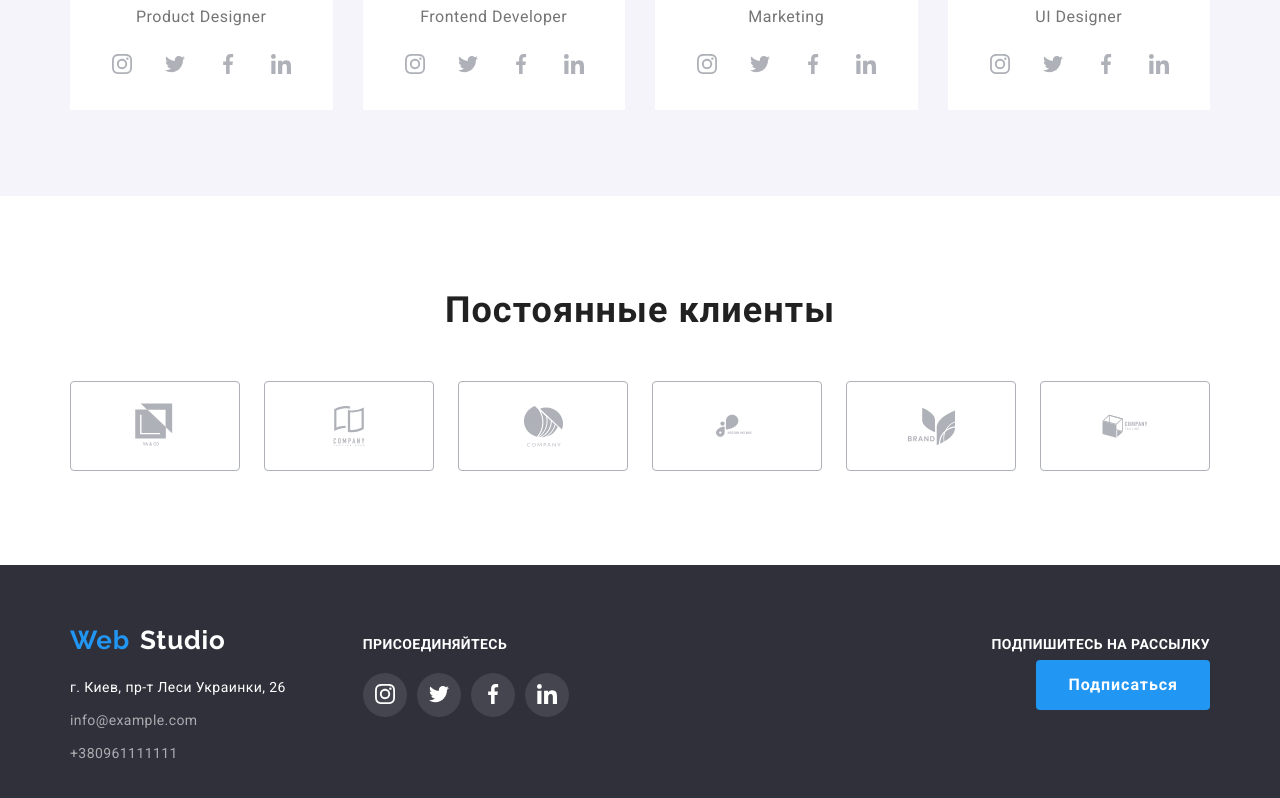
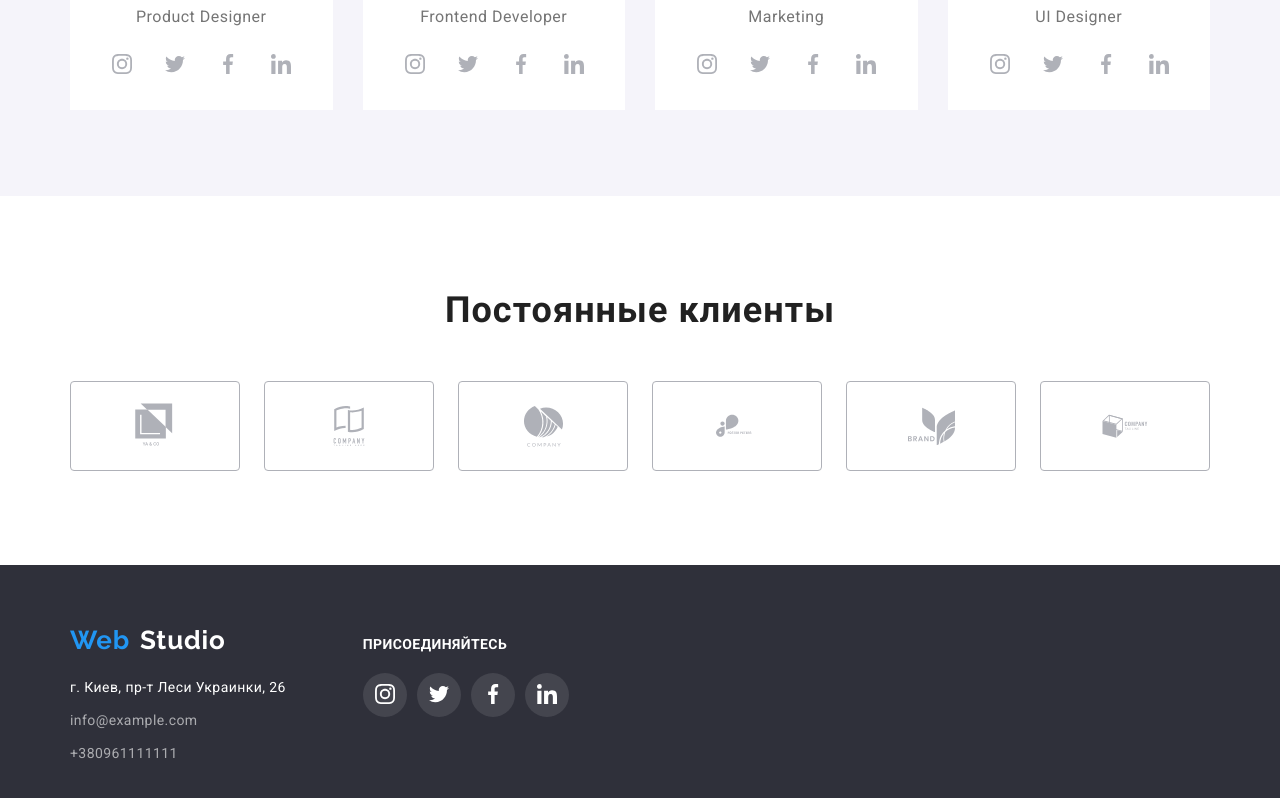
Before and after one commit to arestus/goit-markup-hw-05, a plain HTML site: page index.html in a window 1280 px wide. Shown: the part 2080-2878 px from the top of the page. Drawn offline with Linux system fonts and the light colour scheme.

Commit message:
Убрал лишнее в футере

```diff
--- a/index.html
+++ b/index.html
@@ -387,10 +387,7 @@
             </li>
           </ul>
         </div>
-        <div class="mailing-link">
-          <p class="mailing">Подпишитесь на рассылку</p>
-          <button class="button" type="button">Подписаться</button>
-        </div>
+        <div class="mailing-link"></div>
       </div>
     </footer>
   </body>
```
